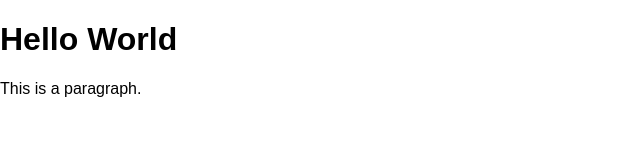
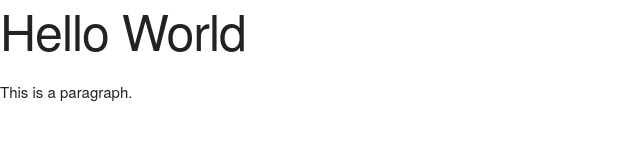
Before and after one commit to mcdonalda1993/website-node-angular, a website: page public/index.html in a window 1280 px wide. Shown: the whole page, without its empty margins (0-640 px from the left). Drawn offline with nearby package versions, Linux system fonts and the light colour scheme.

Commit message:
Update index.html

```diff
--- a/public/index.html
+++ b/public/index.html
@@ -11,7 +11,7 @@
         <!-- Place favicon.ico in the root directory -->
 
         <link rel="stylesheet" href="css/normalize.css">
-        <link rel="stylesheet" href="css/main.css">
+        <link rel="stylesheet" href="css/skeleton.css">
         <script src="js/vendor/modernizr-2.8.3.min.js"></script>
         <script src="js/vendor/angular.js"></script>
     </head>
```
